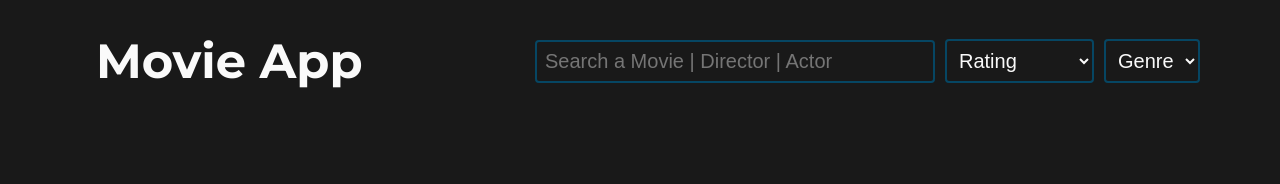
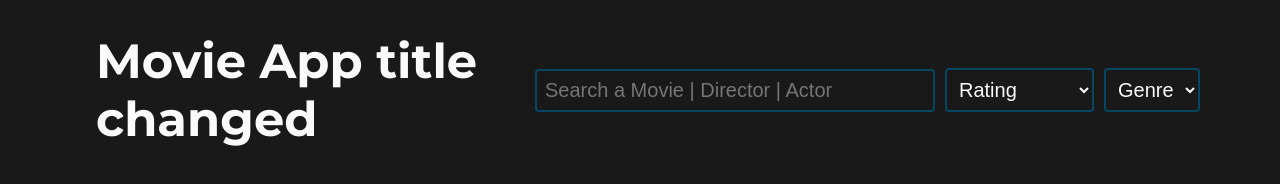
Before and after one commit to hustlerArif/Project_JS, a website: page MovieApp/index.html in a window 1280 px wide. Drawn offline with nearby package versions, Linux system fonts and the light colour scheme; no server answers.

Commit message:
title changed to movie app

```diff
--- a/MovieApp/index.html
+++ b/MovieApp/index.html
@@ -11,7 +11,7 @@
 </head>
 <body>
     <header class="header">
-        <h1 class="heading-1">Movie App</h1>
+        <h1 class="heading-1">Movie App title changed</h1>
         <div class="options">
             <div class="search-container">
                 <input class="input" placeholder="Search a Movie | Director | Actor" >
```
